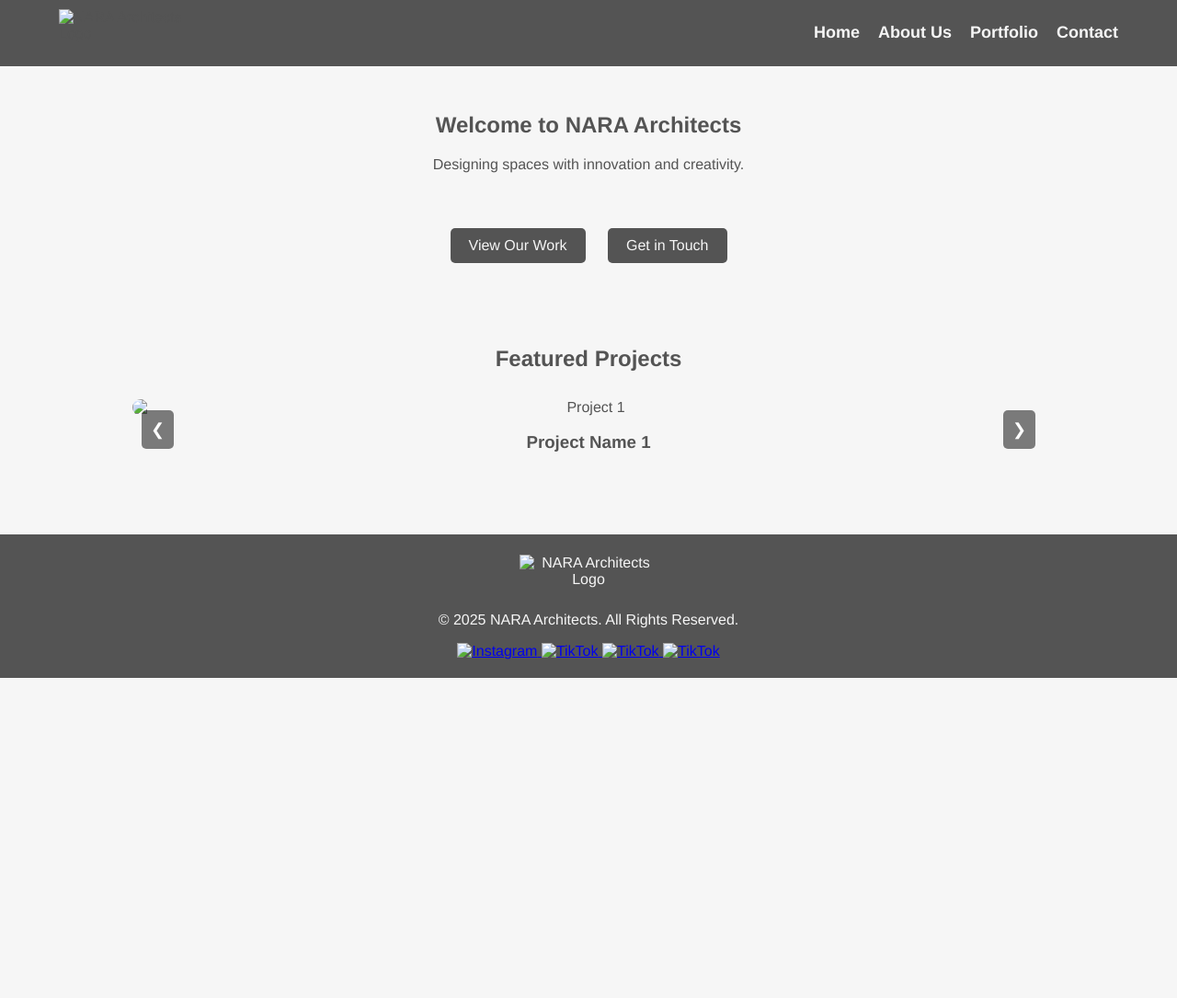
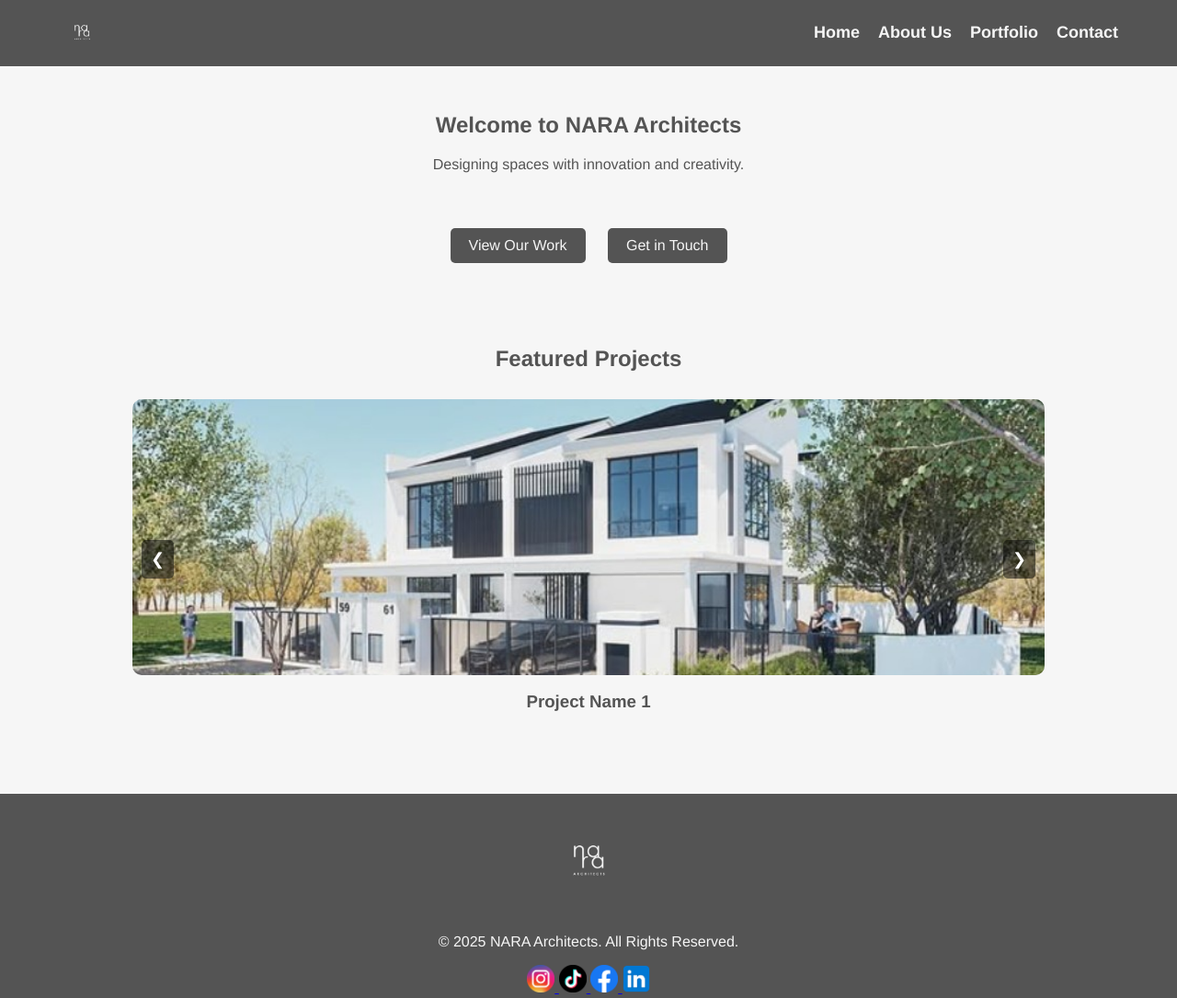
Before and after one commit to TariqArshi/NARA-website, a plain HTML site: page index.html in a window 1280 px wide. Shown: the whole page at 92% size. Before the commit the page ends 800 px from the top, so only its background shows below. Drawn offline with Linux system fonts and the light colour scheme.

Commit message:
index.html

```diff
--- a/index.html
+++ b/index.html
@@ -45,7 +45,7 @@
 <body>
     <header>
         <div class="header-container">
-            <img src="images/NARA_Logo_Small.jpg" alt="NARA Architects Logo" class="header-logo">
+            <img src="NARA_Logo_Small.jpg" alt="NARA Architects Logo" class="header-logo">
             <nav>
                 <ul>
                     <li><a href="index.html">Home</a></li>
@@ -74,15 +74,15 @@
         <button class="prev" onclick="moveSlide(-1)">&#10094;</button>
         <div class="carousel-container">
             <div class="carousel-slide">
-                <img src="images/residential1.jpg" alt="Project 1">
+                <img src="residential1.jpg" alt="Project 1">
                 <h3>Project Name 1</h3>
             </div>
             <div class="carousel-slide">
-                <img src="images/residential2.jpg" alt="Project 2">
+                <img src="residential2.jpg" alt="Project 2">
                 <h3>Project Name 2</h3>
             </div>
             <div class="carousel-slide">
-                <img src="images/commercial1.jpg" alt="Project 3">
+                <img src="commercial1.jpg" alt="Project 3">
                 <h3>Project Name 3</h3>
             </div>
         </div>
@@ -93,22 +93,22 @@
     </main>
 
 <footer>
-    <img src="images/NARA_Logo.jpg" alt="NARA Architects Logo" class="footer-logo">
+    <img src="NARA_Logo.jpg" alt="NARA Architects Logo" class="footer-logo">
     	<p>&copy; 2025 NARA Architects. All Rights Reserved.
 	</p>
 
     <div class="social-links">
         <a href="https://www.instagram.com/nara.architectskl/" target="_blank" class="social-btn">
-    		<img src="images/instagram-icon.png" alt="Instagram" width="30">
+    		<img src="instagram-icon.png" alt="Instagram" width="30">
 	</a>
 	<a href="https://www.tiktok.com/@YOUR_TIKTOK" target="_blank" class="social-btn">
-    		<img src="images/tiktok-icon.png" alt="TikTok" width="30">
+    		<img src="tiktok-icon.png" alt="TikTok" width="30">
 	</a>
 	<a href="https://www.facebook.com/people/NARA-Architects-Sdn-Bhd/61554802134703/" target="_blank" class="social-btn">
-		<img src="images/facebook-icon.png" alt="TikTok" width="30">
+		<img src="facebook-icon.png" alt="TikTok" width="30">
 	</a>
 	<a href="https://my.linkedin.com/?trk=organization_guest_nav-header-logo" target="_blank" class="social-btn">
-		<img src="images/linkedin-icon.png" alt="TikTok" width="30">
+		<img src="linkedin-icon.png" alt="TikTok" width="30">
 	</a>
     </div>
 </footer>
```
